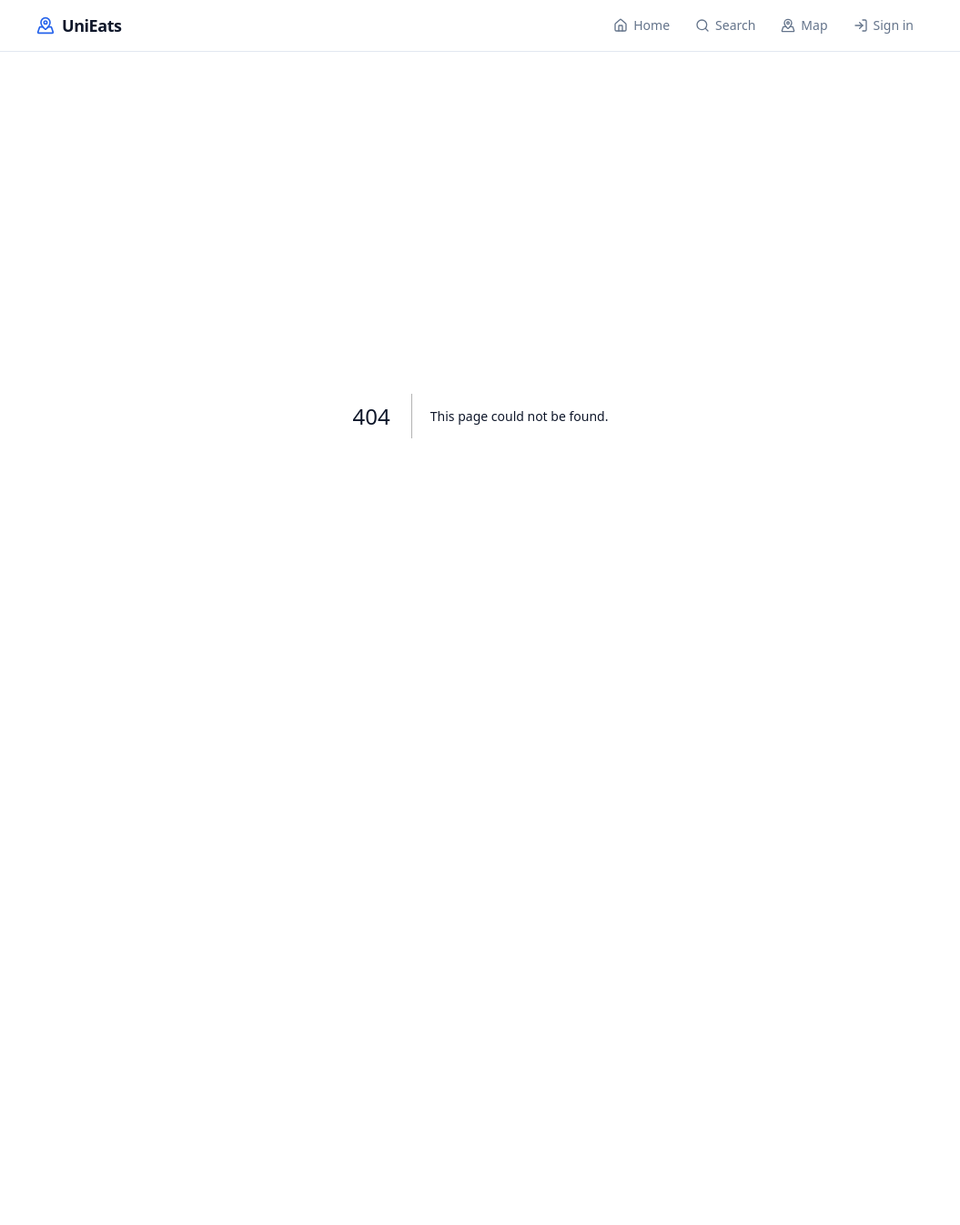
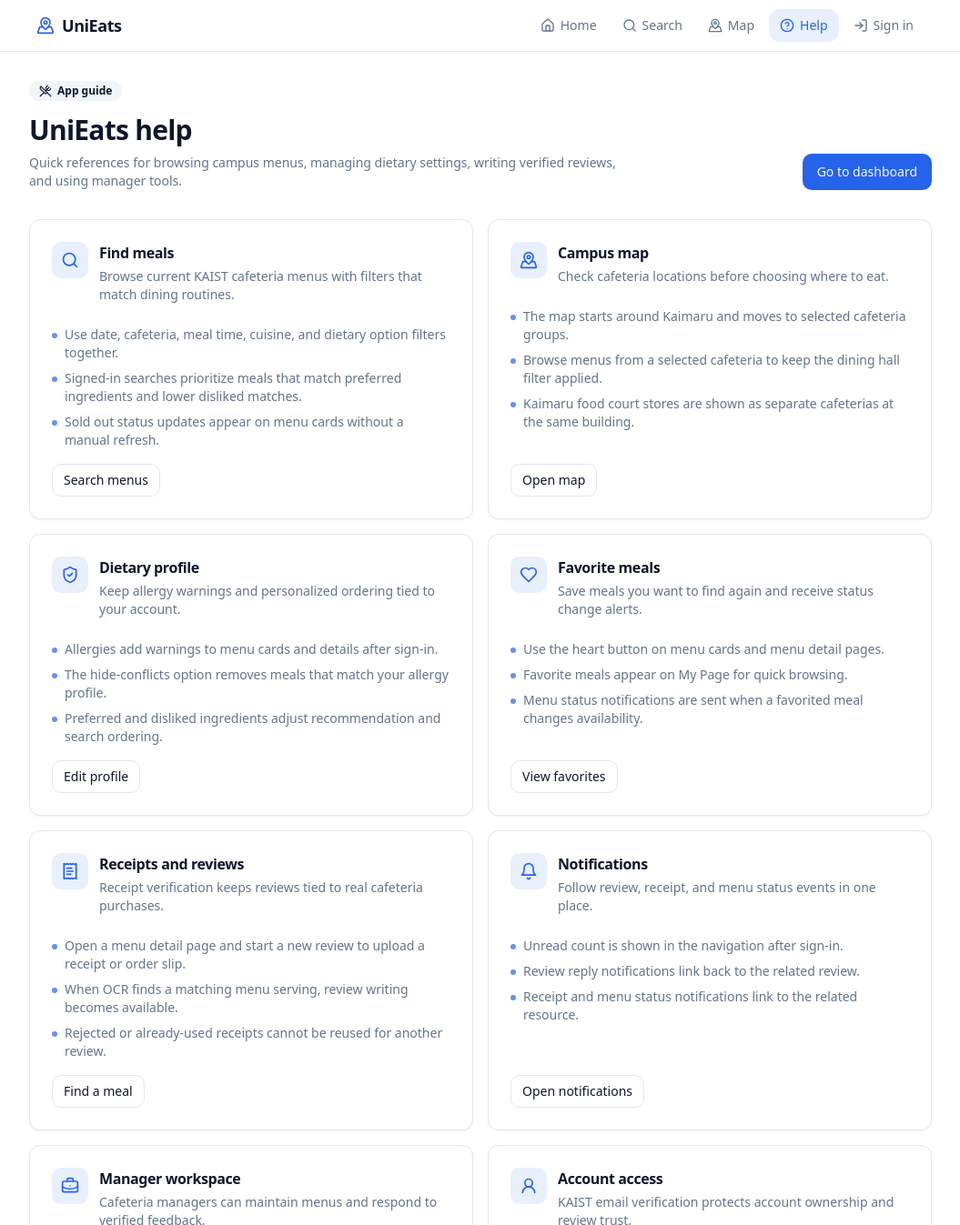
Before and after one commit to as3617/KAIST_CS30500_UniEats, a Next.js app in the folder apps/frontend/: page /help in a window 1280 px wide. Before the commit this address had no page. Shown: the top 1347 px of the page at 91% size, without its empty margins (112-1167 px from the left). Before the commit the page ends 857 px from the top, so only its background shows below. Built offline with nearby package versions, Linux system fonts and the light colour scheme.

Commit message:
feat(help): add user help and app guide page

```diff
--- /dev/null
+++ b/apps/frontend/src/app/help/page.tsx
@@ -0,0 +1,192 @@
+import Link from "next/link";
+import {
+  Bell,
+  BriefcaseBusiness,
+  Heart,
+  MapPinned,
+  ReceiptText,
+  Search,
+  ShieldCheck,
+  UserRound,
+  UtensilsCrossed,
+} from "lucide-react";
+import type { LucideIcon } from "lucide-react";
+import type { Metadata } from "next";
+
+import { Badge } from "@/components/ui/badge";
+import { Button } from "@/components/ui/button";
+import {
+  Card,
+  CardContent,
+  CardDescription,
+  CardHeader,
+  CardTitle,
+} from "@/components/ui/card";
+
+type GuideSection = {
+  title: string;
+  description: string;
+  icon: LucideIcon;
+  items: string[];
+  href?: string;
+  action?: string;
+};
+
+export const metadata: Metadata = { title: "Help" };
+
+const guideSections: GuideSection[] = [
+  {
+    title: "Find meals",
+    description: "Browse current KAIST cafeteria menus with filters that match dining routines.",
+    icon: Search,
+    href: "/search",
+    action: "Search menus",
+    items: [
+      "Use date, cafeteria, meal time, cuisine, and dietary option filters together.",
+      "Signed-in searches prioritize meals that match preferred ingredients and lower disliked matches.",
+      "Sold out status updates appear on menu cards without a manual refresh.",
+    ],
+  },
+  {
+    title: "Campus map",
+    description: "Check cafeteria locations before choosing where to eat.",
+    icon: MapPinned,
+    href: "/campus-map",
+    action: "Open map",
+    items: [
+      "The map starts around Kaimaru and moves to selected cafeteria groups.",
+      "Browse menus from a selected cafeteria to keep the dining hall filter applied.",
+      "Kaimaru food court stores are shown as separate cafeterias at the same building.",
+    ],
+  },
+  {
+    title: "Dietary profile",
+    description: "Keep allergy warnings and personalized ordering tied to your account.",
+    icon: ShieldCheck,
+    href: "/my-page",
+    action: "Edit profile",
+    items: [
+      "Allergies add warnings to menu cards and details after sign-in.",
+      "The hide-conflicts option removes meals that match your allergy profile.",
+      "Preferred and disliked ingredients adjust recommendation and search ordering.",
+    ],
+  },
+  {
+    title: "Favorite meals",
+    description: "Save meals you want to find again and receive status change alerts.",
+    icon: Heart,
+    href: "/my-page",
+    action: "View favorites",
+    items: [
+      "Use the heart button on menu cards and menu detail pages.",
+      "Favorite meals appear on My Page for quick browsing.",
+      "Menu status notifications are sent when a favorited meal changes availability.",
+    ],
+  },
+  {
+    title: "Receipts and reviews",
+    description: "Receipt verification keeps reviews tied to real cafeteria purchases.",
+    icon: ReceiptText,
+    href: "/search",
+    action: "Find a meal",
+    items: [
+      "Open a menu detail page and start a new review to upload a receipt or order slip.",
+      "When OCR finds a matching menu serving, review writing becomes available.",
+      "Rejected or already-used receipts cannot be reused for another review.",
+    ],
+  },
+  {
+    title: "Notifications",
+    description: "Follow review, receipt, and menu status events in one place.",
+    icon: Bell,
+    href: "/notifications",
+    action: "Open notifications",
+    items: [
+      "Unread count is shown in the navigation after sign-in.",
+      "Review reply notifications link back to the related review.",
+      "Receipt and menu status notifications link to the related resource.",
+    ],
+  },
+  {
+    title: "Manager workspace",
+    description: "Cafeteria managers can maintain menus and respond to verified feedback.",
+    icon: BriefcaseBusiness,
+    href: "/manager",
+    action: "Open manager",
+    items: [
+      "Manager access appears only for assigned managers and admins.",
+      "Create a meal and serving in one request to avoid orphan menu records.",
+      "Update serving status when a meal becomes available, sold out, or hidden.",
+    ],
+  },
+  {
+    title: "Account access",
+    description: "KAIST email verification protects account ownership and review trust.",
+    icon: UserRound,
+    href: "/login",
+    action: "Sign in",
+    items: [
+      "Register with a kaist.ac.kr email address.",
+      "Use the verification link before editing protected profile settings.",
+      "Password reset is available from the sign-in page.",
+    ],
+  },
+];
+
+export default function HelpPage() {
+  return (
+    <main className="container max-w-5xl space-y-8 py-8">
+      <header className="flex flex-col gap-4 sm:flex-row sm:items-end sm:justify-between">
+        <div className="space-y-3">
+          <Badge variant="secondary" className="w-fit gap-1.5">
+            <UtensilsCrossed className="h-3.5 w-3.5" />
+            App guide
+          </Badge>
+          <div className="space-y-2">
+            <h1 className="text-3xl font-semibold tracking-tight">
+              UniEats help
+            </h1>
+            <p className="max-w-2xl text-sm text-muted-foreground">
+              Quick references for browsing campus menus, managing dietary
+              settings, writing verified reviews, and using manager tools.
+            </p>
+          </div>
+        </div>
+        <Button asChild>
+          <Link href="/dashboard">Go to dashboard</Link>
+        </Button>
+      </header>
+
+      <section className="grid gap-4 md:grid-cols-2">
+        {guideSections.map((section) => (
+          <Card key={section.title} className="flex flex-col">
+            <CardHeader className="flex flex-row items-start gap-3 space-y-0">
+              <div className="flex h-10 w-10 shrink-0 items-center justify-center rounded-md bg-primary/10 text-primary">
+                <section.icon className="h-5 w-5" />
+              </div>
+              <div className="min-w-0 space-y-1">
+                <CardTitle className="text-base">{section.title}</CardTitle>
+                <CardDescription>{section.description}</CardDescription>
+              </div>
+            </CardHeader>
+            <CardContent className="flex flex-1 flex-col justify-between gap-4">
+              <ul className="space-y-2 text-sm text-muted-foreground">
+                {section.items.map((item) => (
+                  <li key={item} className="flex gap-2">
+                    <span className="mt-2 h-1.5 w-1.5 shrink-0 rounded-full bg-primary/70" />
+                    <span>{item}</span>
+                  </li>
+                ))}
+              </ul>
+              {section.href && section.action ? (
+                <Button asChild variant="outline" size="sm" className="w-fit">
+                  <Link href={section.href}>{section.action}</Link>
+                </Button>
+              ) : null}
+            </CardContent>
+          </Card>
+        ))}
+      </section>
+    </main>
+  );
+}
--- a/apps/frontend/src/components/bottom-tab-bar.tsx
+++ b/apps/frontend/src/components/bottom-tab-bar.tsx
@@ -3,7 +3,7 @@
 import Link from "next/link";
 import { usePathname } from "next/navigation";
 import { useEffect, useState } from "react";
-import { Bell, Home, LogIn, MapPinned, Search, User } from "lucide-react";
+import { Bell, CircleHelp, Home, LogIn, MapPinned, Search, User } from "lucide-react";
 import type { LucideIcon } from "lucide-react";
 
 import { authStorage } from "@/lib/auth-storage";
@@ -20,6 +20,7 @@
   { href: "/campus-map", icon: MapPinned },
   { href: "/dashboard", icon: Home },
   { href: "/search", icon: Search },
+  { href: "/help", icon: CircleHelp },
 ];
 const notificationsTab: Tab = { href: "/notifications", icon: Bell };
 const myPageTab: Tab = { href: "/my-page", icon: User };
@@ -28,6 +29,7 @@
 function getActiveTab(pathname: string): string {
   if (pathname.startsWith("/campus-map")) return "/campus-map";
   if (pathname.startsWith("/search")) return "/search";
+  if (pathname.startsWith("/help")) return "/help";
   if (pathname.startsWith("/notifications")) return "/notifications";
   if (pathname.startsWith("/my-page")) return "/my-page";
   if (pathname.startsWith("/login")) return "/login";
@@ -52,14 +54,14 @@
 
   return (
     <nav className="fixed bottom-0 left-0 right-0 z-50 bg-background border-t border-border">
-      <div className="flex items-center justify-around h-16 max-w-lg mx-auto px-8">
+      <div className="flex h-16 max-w-lg items-center justify-around px-3 mx-auto">
         {tabs.map(({ href, icon: Icon, badge = 0 }) => {
           const isActive = activeHref === href;
           return (
             <Link
               key={href}
               href={href}
-              className={`relative flex items-center justify-center w-12 h-12 rounded-xl transition-colors ${
+              className={`relative flex h-11 w-11 items-center justify-center rounded-xl transition-colors ${
                 isActive
                   ? "text-primary"
                   : "text-muted-foreground hover:text-foreground"
--- a/apps/frontend/src/components/top-header.tsx
+++ b/apps/frontend/src/components/top-header.tsx
@@ -6,6 +6,7 @@
 import {
   Bell,
   BriefcaseBusiness,
+  CircleHelp,
   Home,
   LogIn,
   MapPinned,
@@ -29,6 +30,7 @@
   { href: "/dashboard", icon: Home, label: "Home" },
   { href: "/search", icon: Search, label: "Search" },
   { href: "/campus-map", icon: MapPinned, label: "Map" },
+  { href: "/help", icon: CircleHelp, label: "Help" },
 ];
 const managerNavLink: NavLink = { href: "/manager", icon: BriefcaseBusiness, label: "Manager" };
 const notificationsNavLink: NavLink = { href: "/notifications", icon: Bell, label: "Notifications" };
```
